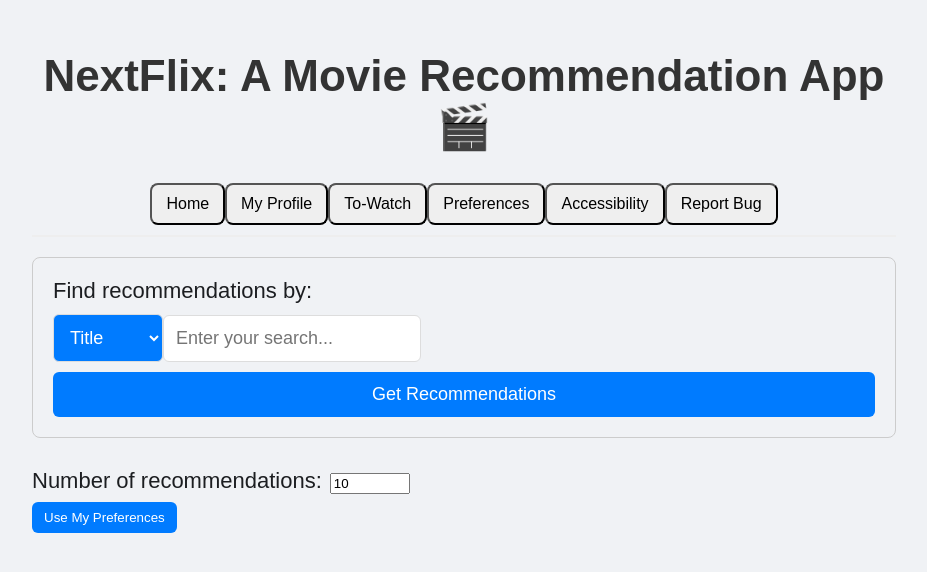
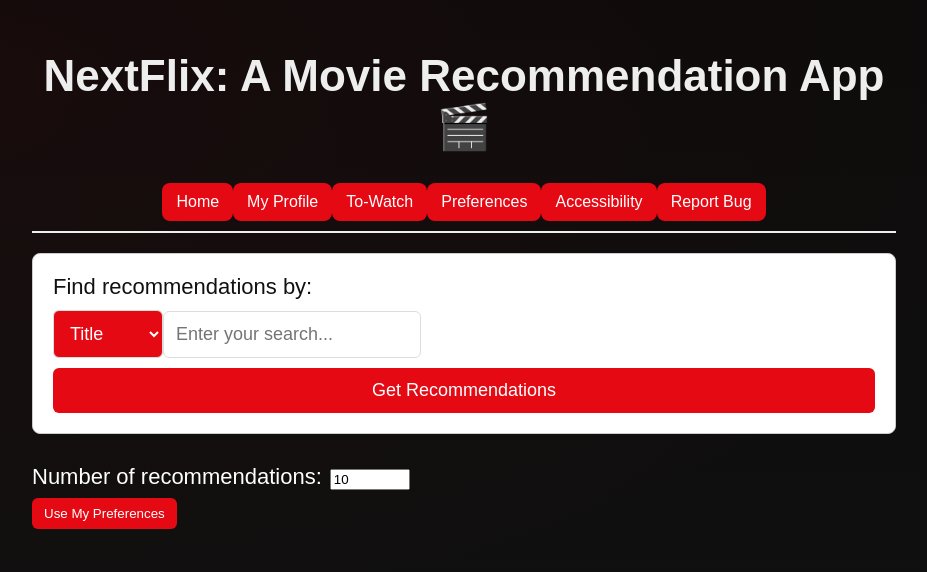
Before and after one commit to BJMartin1025/NextFlix---CS4090-Project, a React (Create React App) app in the folder frontend/: page / in a window 1280 px wide. Shown: the top 572 px of the page, without its empty margins (176-1103 px from the left). Built offline with nearby package versions, Linux system fonts and the light colour scheme.

Commit message:
Updated UI style and small bug fix

```diff
--- a/frontend/src/styles/App.css
+++ b/frontend/src/styles/App.css
@@ -13,7 +13,7 @@ html, body, #root {
 
 .app-header {
     text-align: center;
-    color: #333;
+    color: #eee;
     border-bottom: 2px solid #eee;
     padding-bottom: 10px;
     margin-bottom: 20px;
@@ -66,7 +66,7 @@ html, body, #root {
 }
 
 .use-preferences-button {
-    background: #007bff;
+    background: var(--nf-red);
     color: white;
     border: none;
     padding: 8px 12px;
--- a/frontend/src/styles/MovieInputForm.css
+++ b/frontend/src/styles/MovieInputForm.css
@@ -17,7 +17,7 @@
 
 .input-form button {
     padding: 12px 14px;
-    background-color: #007bff;
+    background-color: var(--nf-red);
     color: white;
     border: none;
     border-radius: 6px;
@@ -27,7 +27,7 @@
 }
 
 .input-form button:hover:not(:disabled) {
-    background-color: #0056b3;
+    background-color: #b70710;
 }
 
 .input-form button:disabled {
@@ -39,7 +39,7 @@
     font-size: 18px;
     border-radius: 6px;
     border: 1px solid #ddd;
-    background-color: #007bff;
+    background-color: var(--nf-red);
     color: white;
     cursor: pointer;
     transition: background-color 0.3s;
@@ -48,7 +48,7 @@
 
 .input-form select:hover:not(:disabled),
 .input-form select:focus {
-    background-color: #0056b3;
+    background-color: #b70710;
     outline: none;
 }
 
--- a/frontend/src/styles/RecommendationList.css
+++ b/frontend/src/styles/RecommendationList.css
@@ -8,8 +8,8 @@
     padding: 15px;
     border-radius: 8px;
     margin-bottom: 15px;
-    border-left: 5px solid #007bff;
-    box-shadow: 0 2px 4px rgba(0,0,0,0.05);
+    border-left: 5px solid var(--nf-red);
+    box-shadow: 0 2px 8px rgba(0,0,0,0.08);
 }
 
 .movie-title-rec {
@@ -38,7 +38,7 @@
 
 .rating-badge strong {
     font-weight: 700;
-    color: #007bff; /* General blue color for scores */
+    color: var(--nf-red); /* Use red accent for scores */
 }
 
 /* Specific color for Rotten Tomatoes (Red) */
@@ -96,7 +96,7 @@
 
 .feedback-button {
     padding: 8px 15px;
-    background-color: #28a745;
+    background-color: var(--nf-red);
     color: white;
     border: none;
     border-radius: 4px;
@@ -105,7 +105,7 @@
 }
 
 .feedback-button:hover {
-    background-color: #1e7e34;
+    background-color: #b70710;
 }
 
 .movie-actions {
@@ -118,11 +118,12 @@
     padding: 8px 10px;
     border-radius: 6px;
     border: 1px solid #ccc;
-    background: #fff;
+    background: var(--nf-red);
+    color: #fff;
     cursor: pointer;
 }
 
-.action-button:hover { background: #f0f0f0 }
+.action-button:hover { background: #b70710 }
 
 /* Dark-mode readability fixes */
 body.dark-mode .movie-card {
--- a/frontend/src/styles/UserPreferenceInputForm.css
+++ b/frontend/src/styles/UserPreferenceInputForm.css
@@ -147,14 +147,14 @@
 .add-button {
     padding: 10px 14px;
     border-radius: 8px;
-    background-color: #007acc;
+    background-color: var(--nf-red);
     color: #fff;
     border: none;
     font-weight: 600;
     cursor: pointer;
 }
 
-.add-button:hover { background-color: #005fa3; }
+.add-button:hover { background-color: #b70710; }
 
 .chips { margin-top: 10px; display:flex; flex-wrap:wrap; gap:8px }
 .chip { background:#f0f0f0; border:1px solid #ddd; padding:6px 10px; border-radius:16px; display:inline-flex; align-items:center; gap:8px }
--- a/frontend/src/styles/index.css
+++ b/frontend/src/styles/index.css
@@ -5,8 +5,14 @@ body {
     sans-serif; /* Sets a standard font stack */
   -webkit-font-smoothing: antialiased;
   -moz-osx-font-smoothing: grayscale;
-  background-color: #f0f2f5; /* Light background color */
-  color: #1c1e21; /* Dark text color */
+  /* Netflix-like dark backdrop with subtle red accent */
+  --nf-red: #E50914;
+  --nf-dark: #0f0f0f;
+  --nf-surface: #ffffff;
+  --nf-text: #111;
+  background: radial-gradient(1200px 600px at 10% 10%, rgba(229,9,20,0.06), transparent),
+              linear-gradient(180deg, #0b0b0b 0%, #111111 100%);
+  color: var(--nf-surface);
 }
 
 code {
@@ -20,3 +26,41 @@ code {
 *::after {
   box-sizing: border-box;
 }
+
+/* Global button and control styling to match Netflix theme */
+button,
+.btn,
+input[type="button"],
+input[type="submit"],
+.action-button,
+.feedback-button,
+.add-button,
+.use-preferences-button,
+.profile-button,
+.submit-button,
+.back-button {
+  background: var(--nf-red) !important;
+  color: #fff !important;
+  border: none !important;
+  cursor: pointer;
+}
+
+button:hover, .btn:hover, .action-button:hover, .feedback-button:hover, .add-button:hover, .use-preferences-button:hover, .submit-button:hover {
+  background: #b70710 !important;
+}
+
+/* Make inputs and cards sit on a light surface to improve contrast.
+   Keep the overall app frame transparent so it shows the global background. */
+.input-form-container,
+.input-form,
+.movie-card {
+  background: #fff;
+  color: #111;
+}
+
+/* Ensure links that use .btn-secondary remain visible */
+.btn-secondary {
+  background: transparent !important;
+  color: #fff !important;
+  border: 1px solid rgba(255,255,255,0.12) !important;
+}
```
